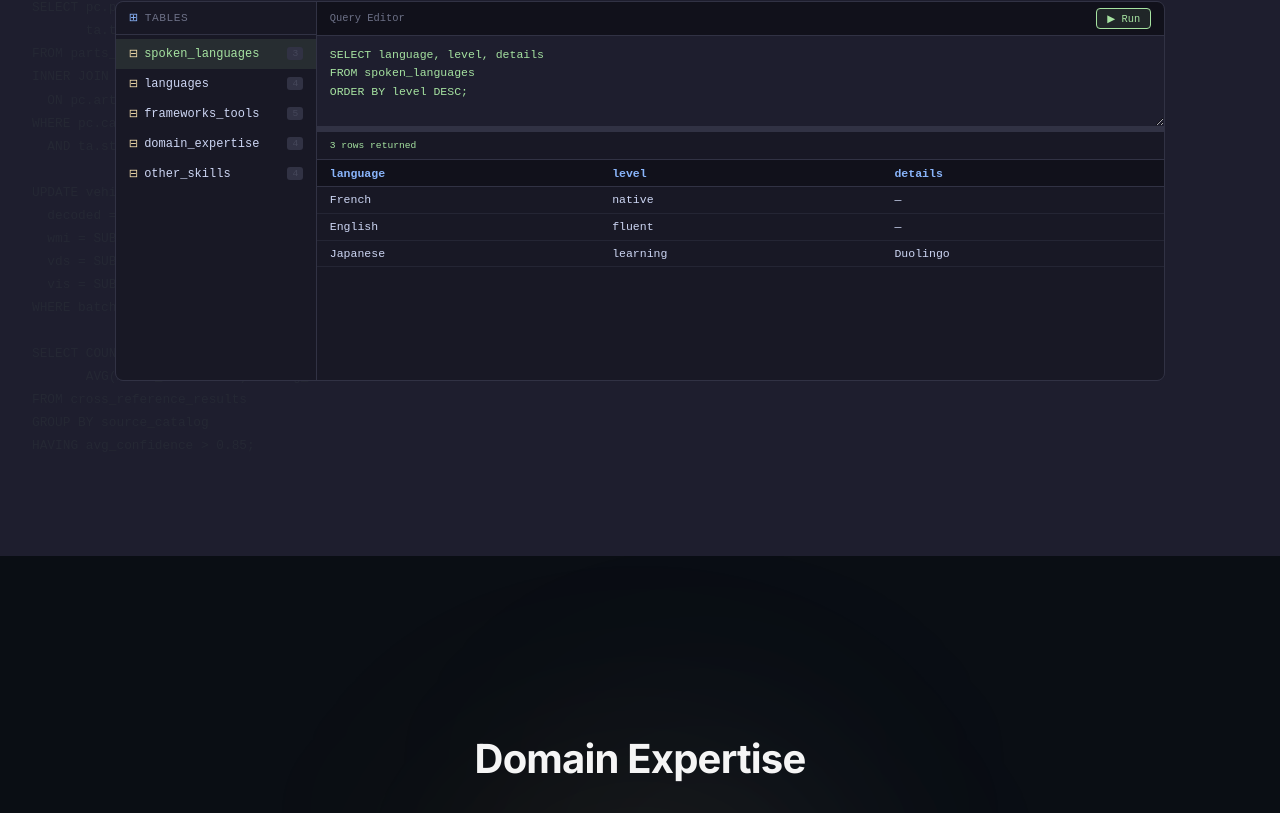
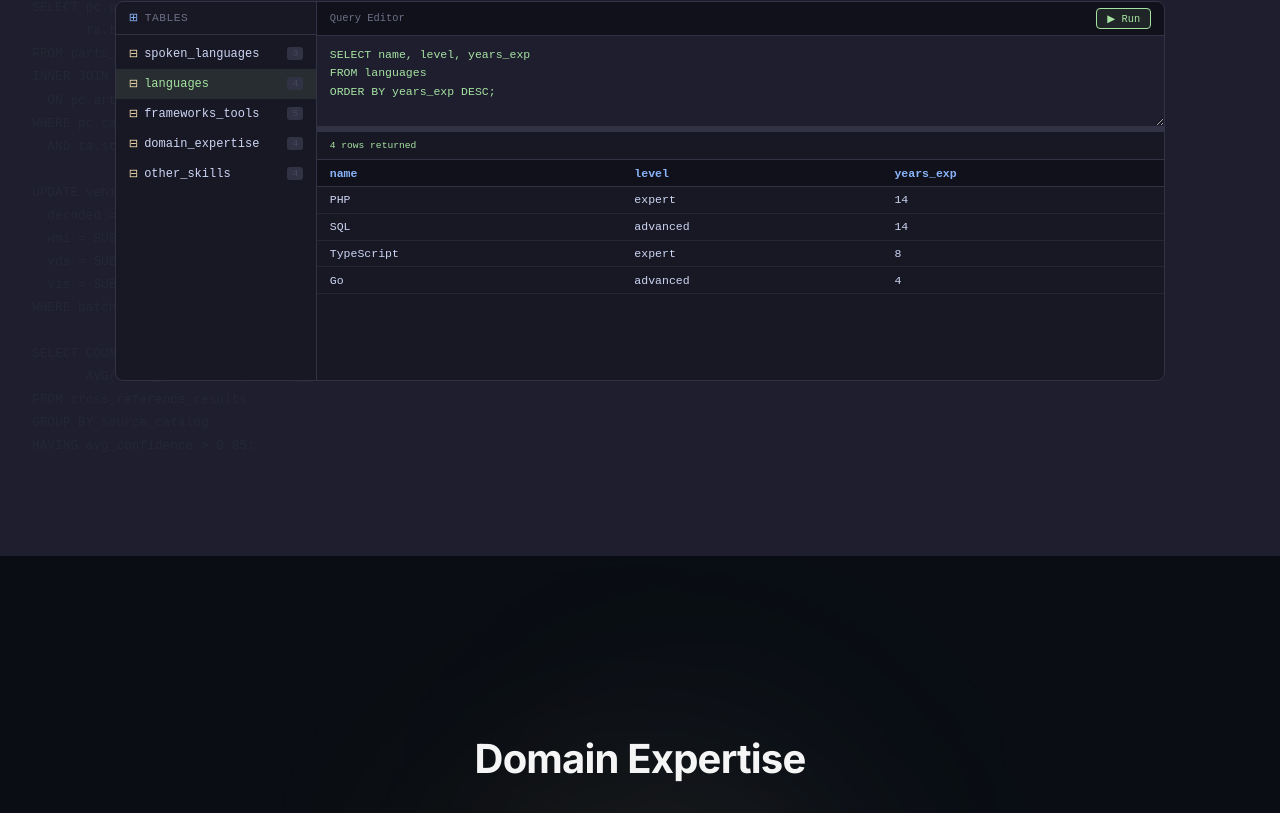
Before and after one commit to boosarnaud-lang/boosarnaud-lang.github.io, a React (Vite) app in the folder portfolio-react/: page / in a window 1280 px wide. Shown: the part 1844-2657 px from the top of the page. Built offline with nearby package versions, Linux system fonts and the light colour scheme; no server answers.

Commit message:
fix: remove VS Code/Cursor mentions, fix Duolingo data sync in Skills results

```diff
--- a/portfolio-react/src/data/portfolio.js
+++ b/portfolio-react/src/data/portfolio.js
@@ -24,7 +24,7 @@ export const experience = [
       'Data pipeline architecture, ETL processes, and quality assurance',
       'Project Management & Technical Consulting',
       'Reverse Engineering of proprietary data formats and protocols',
-      'AI Agents development (Kiro, Cursor, LLM tooling)',
+      'AI Agents development (Kiro, LLM tooling)',
     ],
     skills: ['Full Stack Dev', 'Automotive Data', 'VIN/Plate', 'OEM & IAM', 'TecAlliance', 'Project Management', 'Reverse Engineering', 'AI Agents'],
   },
@@ -48,7 +48,7 @@ export const skills = {
   languages: { items: ['TypeScript', 'Go', 'PHP', 'SQL'], columns: ['name', 'level', 'years_exp'], rows: [['PHP', 'expert', '14'], ['SQL', 'advanced', '14'], ['TypeScript', 'expert', '8'], ['Go', 'advanced', '4']] },
   frameworks_tools: { items: ['React', 'Node.js', 'Docker', 'Git', 'REST APIs'], columns: ['name', 'category', 'daily_use'], rows: [['React', 'framework', 'true'], ['Node.js', 'runtime', 'true'], ['Docker', 'devops', 'true'], ['Git', 'vcs', 'true'], ['REST APIs', 'architecture', 'true']] },
   domain_expertise: { items: ['Automotive Data', 'VIN/Plate Identification', 'TecAlliance', 'OEM & IAM Catalogs'], columns: ['domain', 'specialization', 'depth'], rows: [['Automotive Data', 'vehicle ecosystems', 'expert'], ['VIN/Plate ID', 'decoding & resolution', 'expert'], ['TecAlliance', 'TecDoc, TecCom', 'expert'], ['OEM & IAM Catalogs', 'cross-referencing', 'expert']] },
-  other_skills: { items: ['AI Agents', 'Data Management', 'Reverse Engineering', 'Project Management'], columns: ['skill', 'tools', 'experience'], rows: [['AI Agents', 'Kiro, Cursor, Claude', 'active'], ['Data Management', 'ETL, pipelines', '14 years'], ['Reverse Engineering', 'protocols, formats', '10 years'], ['Project Management', 'consulting', '8 years']] },
+  other_skills: { items: ['AI Agents', 'Data Management', 'Reverse Engineering', 'Project Management'], columns: ['skill', 'tools', 'experience'], rows: [['AI Agents', 'Kiro, Claude', 'active'], ['Data Management', 'ETL, pipelines', '14 years'], ['Reverse Engineering', 'protocols, formats', '10 years'], ['Project Management', 'consulting', '8 years']] },
 };
 
 export const domainExpertise = [
--- a/portfolio-react/src/sections/GetToKnowMe.jsx
+++ b/portfolio-react/src/sections/GetToKnowMe.jsx
@@ -56,7 +56,7 @@ const facts = [
   { icon: '⚽', text: 'Football, cycling, padel' },
   { icon: '🎸', text: 'Music = rock mostly, listens to everything' },
   { icon: '📚', text: 'Dune (book 4), WoT ✓, HP ✓, Witcher ✓' },
-  { icon: '🖥️', text: 'Kiro / Cursor / VS Code on Linux (WSL)' },
+  { icon: '🖥️', text: 'Kiro on Linux (WSL)' },
 ];
 
 // Ask me about
--- a/portfolio-react/src/sections/Skills.jsx
+++ b/portfolio-react/src/sections/Skills.jsx
@@ -123,10 +123,18 @@ export default function Skills() {
     }, 600);
   };
 
-  // Auto-run first query on mount
+  // Auto-run first query on mount (use 'languages' which has no async dependency)
   useEffect(() => {
-    if (tables.length > 0 && !result) {
-      runQuery(tables[0].query);
+    if (tables.length > 1 && !result) {
+      runQuery(tables[1].query);
+    }
+  }, []);
+
+  // Sync result when tables update (e.g., Duolingo data arrives)
+  useEffect(() => {
+    if (result && !result.error && currentQuery) {
+      const table = tables.find((t) => currentQuery.includes(`FROM ${t.name}`));
+      if (table) setResult(table);
     }
   }, [tables]);
 
```
Also changed, not shown: 5 other files (tests, documents, lock files or other folders).
